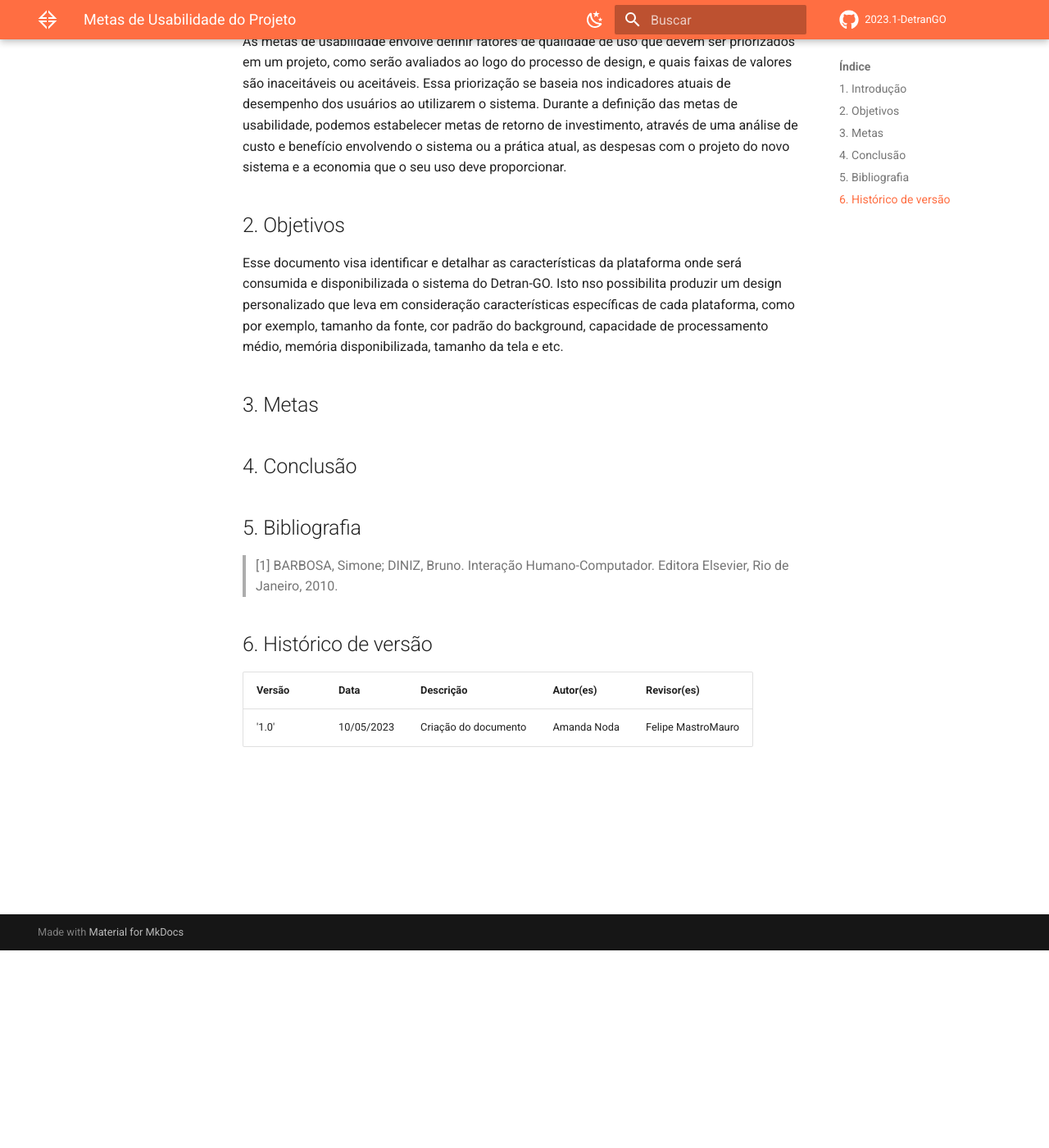
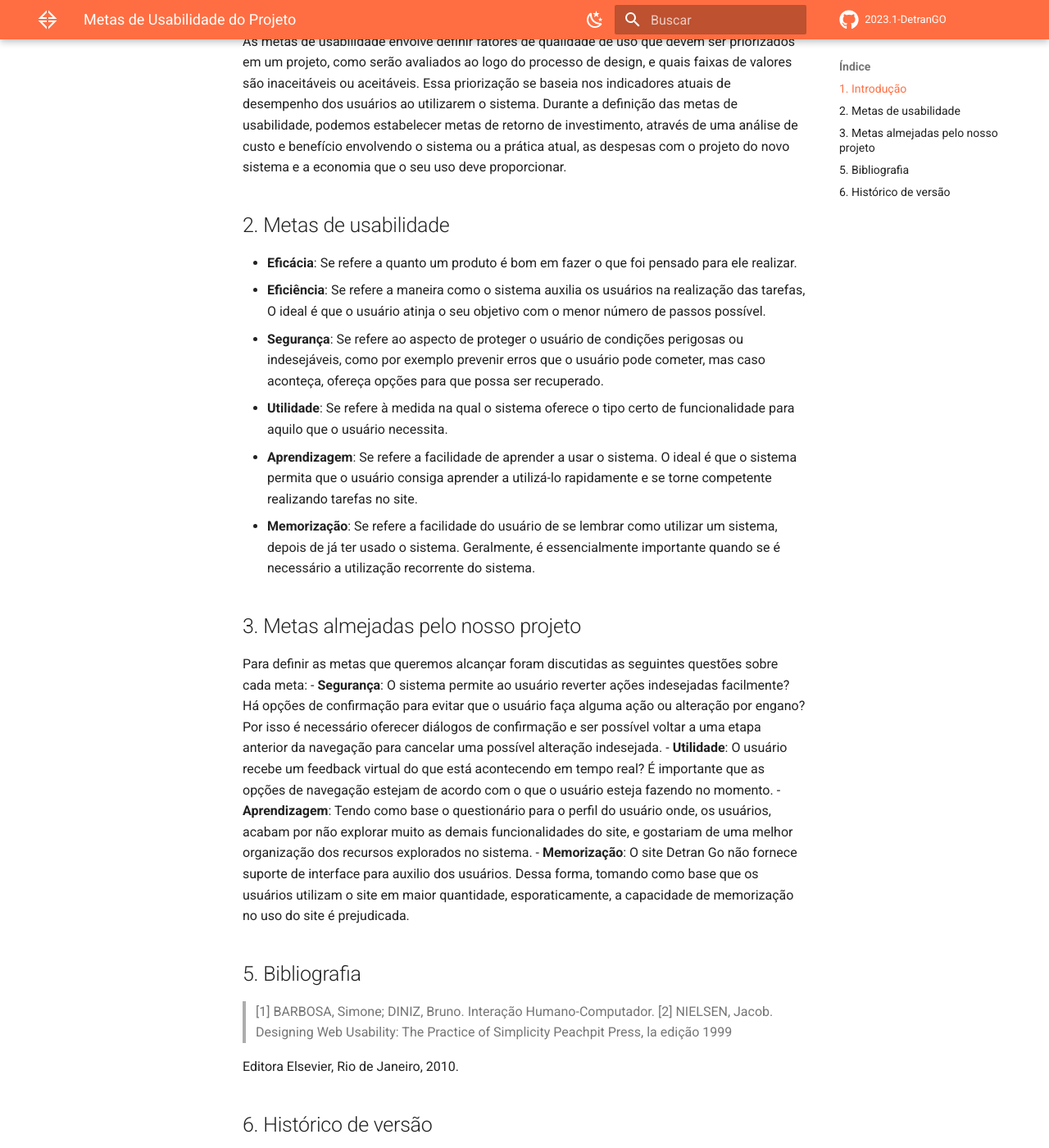
Before and after one commit to Interacao-Humano-Computador/2023.1-DetranGO, an MkDocs documentation site: the page built from docs/analise_requisitos/metas_de_usabilidade.md, in a window 1280 px wide and 1400 px high, scrolled down 241 px. Shown: the whole window at 82% size. Built offline with MkDocs 1.6.1 and Material for MkDocs 9.7.7, drawn with Linux system fonts in a browser that asks for light colours; comment, search, counter and statistics services are not loaded; some of the changed text lies outside the part shown.

Commit message:
Update: Adiciona metas do projeto

```diff
--- a/docs/analise_requisitos/metas_de_usabilidade.md
+++ b/docs/analise_requisitos/metas_de_usabilidade.md
@@ -3,20 +3,29 @@
 ## 1. Introdução
 As metas de usabilidade envolve definir fatores de qualidade de uso que devem ser priorizados em um projeto, como serão avaliados ao logo do processo de design, e quais faixas de valores são inaceitáveis ou aceitáveis. Essa priorização se baseia nos indicadores atuais de desempenho dos usuários ao utilizarem o sistema. Durante a definição das metas de usabilidade, podemos estabelecer metas de retorno de investimento, através de uma análise de custo e benefício envolvendo o sistema ou a prática atual, as despesas com o projeto do novo sistema e a economia que o seu uso deve proporcionar.
 
-## 2. Objetivos
-Esse documento visa identificar e detalhar as características da plataforma onde será consumida e disponibilizada o sistema do Detran-GO. Isto nso possibilita produzir um design personalizado que leva em consideração características específicas de cada plataforma, como por exemplo, tamanho da fonte, cor padrão do background, capacidade de processamento médio, memória disponibilizada, tamanho da tela e etc.
+## 2. Metas de usabilidade
+- **Eficácia**: Se refere a quanto um produto é bom em fazer o que foi pensado para ele realizar.
+- **Eficiência**: Se refere a maneira como o sistema auxilia os usuários na realização das tarefas, O ideal é que o usuário atinja o seu objetivo com o menor número de passos possível.
+- **Segurança**: Se refere ao aspecto de proteger o usuário de condições perigosas ou indesejáveis, como por exemplo prevenir erros que o usuário pode cometer, mas caso aconteça, ofereça opções para que possa ser recuperado.
+- **Utilidade**: Se refere à medida na qual o sistema oferece o tipo certo de funcionalidade para aquilo que o usuário necessita.
+- **Aprendizagem**: Se refere a facilidade de aprender a usar o sistema. O ideal é que o sistema permita que o usuário consiga aprender a utilizá-lo rapidamente e se torne competente realizando tarefas no site.
+- **Memorização**: Se refere a facilidade do usuário de se lembrar como utilizar um sistema, depois de já ter usado o sistema. Geralmente, é essencialmente importante quando se é necessário a utilização recorrente do sistema.
 
-## 3. Metas
-
-
-## 4. Conclusão
-
+## 3. Metas almejadas pelo nosso projeto
+Para definir as metas que queremos alcançar foram discutidas as seguintes questões sobre cada meta:
+- **Segurança**: O sistema permite ao usuário reverter ações indesejadas facilmente? Há opções de confirmação para evitar que o usuário faça alguma ação ou alteração por engano? Por isso é necessário oferecer diálogos de confirmação e ser possível voltar a uma etapa anterior da navegação para cancelar uma possível alteração indesejada.
+- **Utilidade**: O usuário recebe um feedback virtual do que está acontecendo em tempo real? É importante que as opções de navegação estejam de acordo com o que o usuário esteja fazendo no momento.
+- **Aprendizagem**: Tendo como base o questionário para o perfil do usuário onde, os usuários, acabam por não explorar muito as demais funcionalidades do site, e gostariam de uma melhor organização dos recursos explorados no sistema.
+- **Memorização**: O site Detran Go não fornece suporte de interface para auxilio dos usuários. Dessa forma, tomando como base que os usuários utilizam o site em maior quantidade, esporaticamente, a capacidade de memorização no uso do site é prejudicada.
 
 ## 5. Bibliografia
 > [1] BARBOSA, Simone; DINIZ, Bruno. Interação Humano-Computador.
+> [2] NIELSEN, Jacob. Designing Web Usability: The Practice of Simplicity Peachpit Press, la edição 1999
+
 Editora Elsevier, Rio de Janeiro, 2010.
 
 ## 6. Histórico de versão
 | Versão | Data       | Descrição            | Autor(es)   | Revisor(es)    |
 |--------|------------|----------------------|-------------|----------------|
 | '1.0'  | 10/05/2023 | Criação do documento | Amanda Noda | Felipe MastroMauro |
+| '1.1'  | 11/05/2023 | Adição de Metas do projeto | Amanda Noda | Felipe MastroMauro |
```
